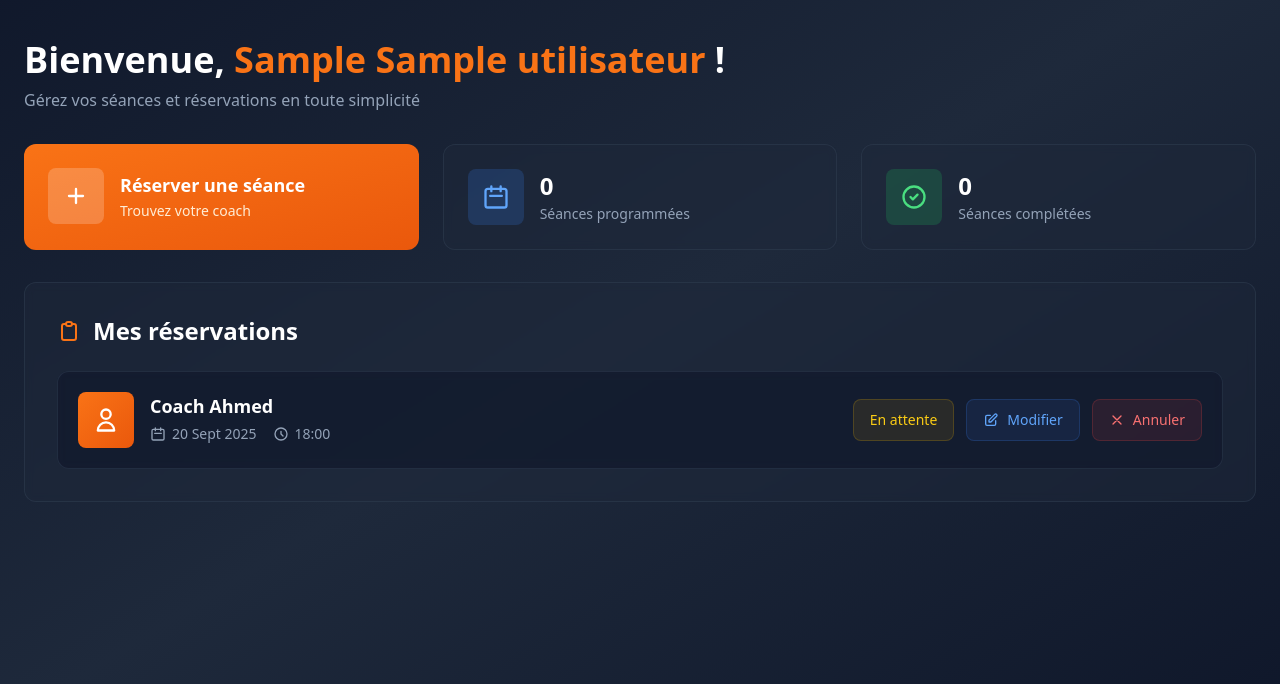
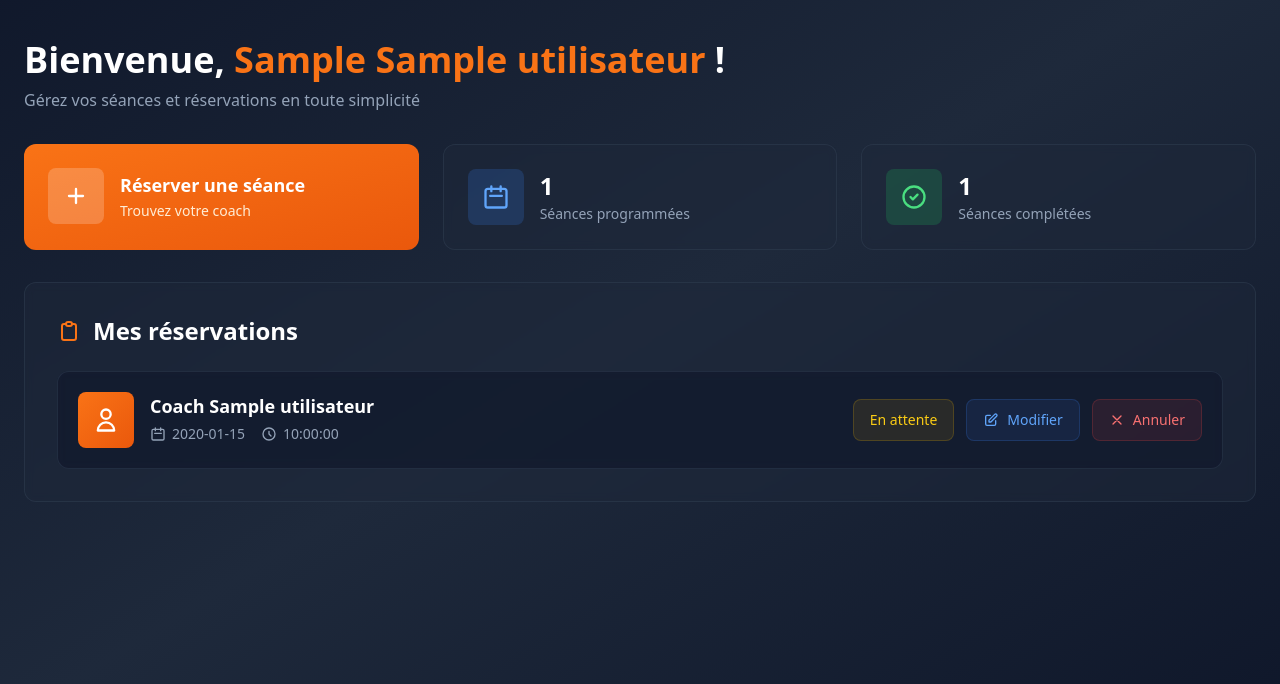
Before and after one commit to YounessAitJamaa/CoachPro, a PHP site: page /sportif/dashboard.php in a window 1280 px wide. Shown: the part 73-757 px from the top of the page. Run offline with PHP 8.4, Linux system fonts and the light colour scheme; the visitor is signed in with stand-in values (Sample User, id 1); tables that the repository leaves empty hold one stand-in row (values such as "Sample post"); some libraries are stand-ins or nearby versions.

Commit message:
add logic for the dashboard page in sportif dide

```diff
--- a/sportif/dashboard.php
+++ b/sportif/dashboard.php
@@ -7,13 +7,56 @@
         exit();
     }
 
-    $id_user = $_SESSION['user_id'];
+    $user_id = $_SESSION['user_id'];
 
+    // 1- fetch the user first name and last name
     $stmt = mysqli_prepare($conn, 'SELECT nom, prenom FROM Utilisateur WHERE id_user = ?');
-    mysqli_stmt_bind_param($stmt, 'i', $id_user);
+    mysqli_stmt_bind_param($stmt, 'i', $user_id);
     mysqli_stmt_execute($stmt);
     mysqli_stmt_bind_result($stmt, $nom, $prenom);
     mysqli_stmt_fetch($stmt);
+    mysqli_stmt_close($stmt);
+
+    // 2- fetch the number of Séances programmées
+    $pro_stmt = mysqli_prepare($conn, 'SELECT COUNT(s.id_seance) AS total
+                                        FROM seance s
+                                        JOIN sportif sp ON s.id_sportif = sp.id_sportif
+                                        WHERE sp.id_user = ?
+                            ');
+    mysqli_stmt_bind_param($pro_stmt, 'i', $user_id);
+    mysqli_stmt_execute($pro_stmt);
+    $proTotal = mysqli_stmt_get_result($pro_stmt);
+    $totalProgmmes = mysqli_fetch_assoc($proTotal)['total'] ?? 0;
+
+
+    // 3- fetch the Séances complétées
+    $comp_stmt = mysqli_prepare($conn, 'SELECT COUNT(s.id_seance) AS total
+                                        FROM seance s
+                                        JOIN sportif sp ON s.id_sportif = sp.id_sportif
+                                        WHERE sp.id_user = ? AND s.date_seance < CURDATE()
+                            ');
+    mysqli_stmt_bind_param($comp_stmt, 'i', $user_id);
+    mysqli_stmt_execute($comp_stmt);
+    $compTotal = mysqli_stmt_get_result($comp_stmt);
+
+    $totalCompletes = mysqli_fetch_assoc($compTotal)['total'] ?? 0;
+
+    // 4- fetch the cards
+
+    $card_stmt = mysqli_prepare($conn, 'SELECT s.*, u.nom AS coach_nom, u.prenom AS coach_prenom
+                                        FROM seance s
+                                        JOIN coach c ON s.id_coach = c.id_coach
+                                        JOIN Utilisateur u ON c.id_user = u.id_user
+                                        JOIN sportif sp ON s.id_sportif = sp.id_sportif
+                                        WHERE u.id_user = ?
+                                        ORDER BY s.date_seance ASC
+
+                                ');
+    mysqli_stmt_bind_param($card_stmt, 'i', $user_id);
+    mysqli_stmt_execute($card_stmt);
+    $card_result = mysqli_stmt_get_result($card_stmt);
+
+
 
 ?>
 
@@ -63,7 +106,7 @@
                         </svg>
                     </div>
                     <div>
-                        <h3 class="text-white font-semibold text-xl sm:text-2xl">0</h3>
+                        <h3 class="text-white font-semibold text-xl sm:text-2xl"><?= htmlspecialchars($totalProgmmes) ?></h3>
                         <p class="text-slate-400 text-xs sm:text-sm mt-0.5">Séances programmées</p>
                     </div>
                 </div>
@@ -77,7 +120,7 @@
                         </svg>
                     </div>
                     <div>
-                        <h3 class="text-white font-semibold text-xl sm:text-2xl">0</h3>
+                        <h3 class="text-white font-semibold text-xl sm:text-2xl"><?= htmlspecialchars($totalCompletes) ?></h3>
                         <p class="text-slate-400 text-xs sm:text-sm mt-0.5">Séances complétées</p>
                     </div>
                 </div>
@@ -92,7 +135,7 @@
                 </svg>
                 <h2 class="text-xl sm:text-2xl font-bold text-white">Mes réservations</h2>
             </div>
-
+            <?php while($row = mysqli_fetch_assoc($card_result)): ?>
                 <!-- Made reservation card fully responsive with stacked layout on mobile -->
                 <div class="bg-slate-900/60 backdrop-blur-sm border border-slate-700/50 rounded-xl p-4 sm:p-5 hover:border-orange-500/50 transition-all duration-300 hover:shadow-lg hover:shadow-orange-500/10">
                     <div class="flex flex-col lg:flex-row lg:items-center gap-4 lg:gap-6">
@@ -103,19 +146,19 @@
                                 </svg>
                             </div>
                             <div class="flex-1 min-w-0">
-                            <p class="text-white font-semibold text-base sm:text-lg mb-1">Coach Ahmed</p>
+                                <p class="text-white font-semibold text-base sm:text-lg mb-1">Coach <?= htmlspecialchars($row['coach_nom']) ?></p>
                                 <div class="flex flex-col sm:flex-row sm:items-center gap-2 sm:gap-4">
                                     <span class="text-xs sm:text-sm text-slate-400 flex items-center gap-1.5">
                                         <svg class="w-4 h-4 flex-shrink-0" fill="none" stroke="currentColor" viewBox="0 0 24 24">
                                             <path stroke-linecap="round" stroke-linejoin="round" stroke-width="2" d="M8 7V3m8 4V3m-9 8h10M5 21h14a2 2 0 002-2V7a2 2 0 00-2-2H5a2 2 0 00-2 2v12a2 2 0 002 2z"/>
                                         </svg>
-                                    20 Sept 2025
+                                        <?= htmlspecialchars($row['date_seance']) ?>
                                     </span>
                                     <span class="text-xs sm:text-sm text-slate-400 flex items-center gap-1.5">
                                         <svg class="w-4 h-4 flex-shrink-0" fill="none" stroke="currentColor" viewBox="0 0 24 24">
                                             <path stroke-linecap="round" stroke-linejoin="round" stroke-width="2" d="M12 8v4l3 3m6-3a9 9 0 11-18 0 9 9 0 0118 0z"/>
                                         </svg>
-                                    18:00
+                                        <?= htmlspecialchars($row['heure']) ?>
                                     </span>
                                 </div>
                             </div>
@@ -141,6 +184,7 @@
                         </div>
                     </div>
                 </div>
+            <?php endwhile; ?>
         </div>
     </div>
 
```
Lines whose indentation alone changed are shown as unchanged.
